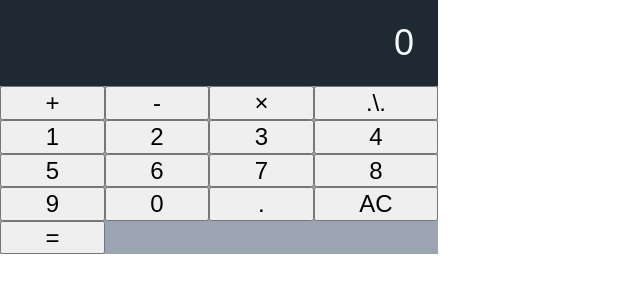
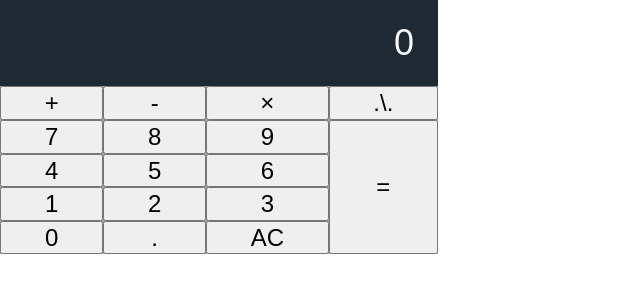
Before and after one commit to bryan-vg-dev/calculator, a plain HTML site: page index.html in a window 1280 px wide. Shown: the whole page, without its empty margins (0-640 px from the left). Drawn offline with nearby package versions, Linux system fonts and the light colour scheme.

Commit message:
grid area

```diff
--- a/css/style.css
+++ b/css/style.css
@@ -54,3 +54,47 @@ html {
     "one two three equal"
     "zero decimal clear equal";
 }
+
+.one{
+    grid-area: one;
+}
+
+.two{
+    grid-area: two;
+}
+
+.three{
+    grid-area: three;
+}
+
+.four{
+    grid-area: four;
+}
+
+.five{
+    grid-area: five;
+}
+
+.six{
+    grid-area: six;
+}
+
+.seven{
+    grid-area: seven;
+}
+
+.eight{
+    grid-area: eight;
+}
+
+.nine{
+    grid-area: nine;
+}
+
+.zero{
+    grid-area: zero;
+}
+
+.equal{
+    grid-area: equal;
+}
```
